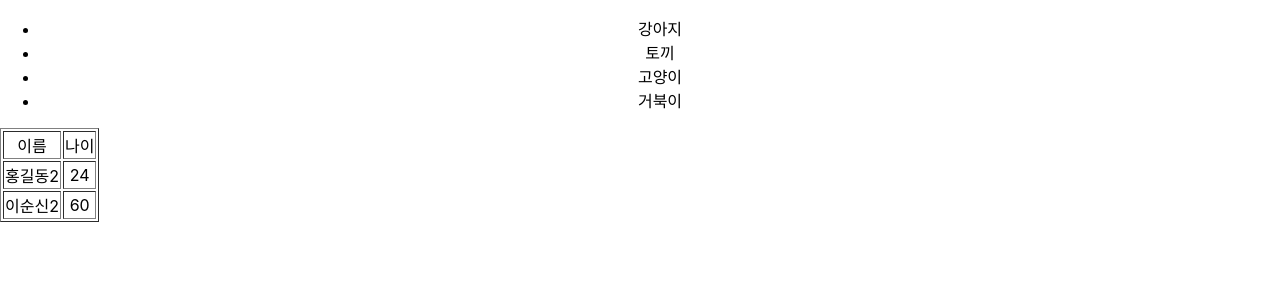
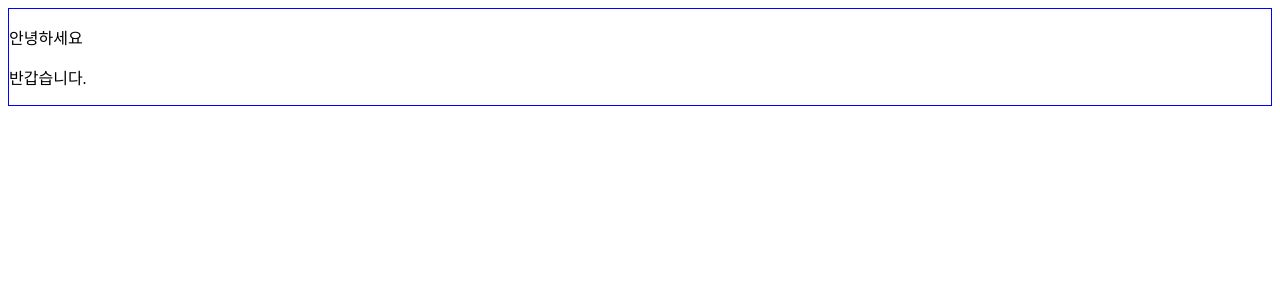
Before and after one commit to borgssam/YS_JAVA01_REACT, a React (Create React App) app: page / in a window 1280 px wide. Shown: the top 300 px of the page. Built offline with nearby package versions, Linux system fonts and the light colour scheme.

Commit message:
4장 리액트기본 => 3.컴포넌트사용방법02

```diff
--- a/src/App.css
+++ /dev/null
@@ -1,46 +0,0 @@
-.App {
-  text-align: center;
-}
-
-.App-logo {
-  height: 40vmin;
-  pointer-events: none;
-}
-
-
-@media (prefers-reduced-motion: no-preference) {
-  .App-logo {
-    animation: App-logo-spin infinite 20s linear;
-  }
-}
-
-
-.App-header {
-  background-color: #282c34;
-  min-height: 100vh;
-  display: flex;
-  flex-direction: column;
-  align-items: center;
-  justify-content: center;
-  font-size: calc(10px + 2vmin);
-  color: white;
-}
-
-.App-link {
-  color: #61dafb;
-}
-
-@keyframes App-logo-spin {
-  from {
-    transform: rotate(0deg);
-  }
-  to {
-    transform: rotate(360deg);
-  }
-}
-
-a{
-  text-decoration: none;
-  background-color:yellow;
-  font-size:40px;
-}
--- a/src/App.js
+++ b/src/App.js
@@ -1,42 +1,12 @@
-import logo from './logo.svg';
-import './App.css';
-function Ul(){
+
+export function App2(){
+  const divStyle = {
+    border: '1px solid blue'
+  }
   return (
-    <ul>
-      <li>강아지</li>
-      <li>토끼</li>
-      <li>고양이</li>
-      <li>거북이</li>
-    </ul>
-  );
-}
-function Table(){
-  return (
-    <table border='1px'>
-      <tr>
-        <td>이름</td>
-        <td>나이</td>
-      </tr>
-      <tr>
-        <td>홍길동2</td>
-        <td>24</td>
-      </tr>
-      <tr>
-        <td>이순신2</td>
-        <td>60</td>
-      </tr>
-    </table>
-
-  );
-}
-function App() {
-  return (
-    <div className="App">
-      <Ul></Ul>
-      <Table></Table>
-
+    <div style={divStyle}>
+    <p>안녕하세요</p>
+    <p>반갑습니다.</p>
     </div>
   );
 }
-
-export default App;
--- a/src/index.css
+++ /dev/null
@@ -1,13 +0,0 @@
-body {
-  margin: 0;
-  font-family: -apple-system, BlinkMacSystemFont, 'Segoe UI', 'Roboto', 'Oxygen',
-    'Ubuntu', 'Cantarell', 'Fira Sans', 'Droid Sans', 'Helvetica Neue',
-    sans-serif;
-  -webkit-font-smoothing: antialiased;
-  -moz-osx-font-smoothing: grayscale;
-}
-
-code {
-  font-family: source-code-pro, Menlo, Monaco, Consolas, 'Courier New',
-    monospace;
-}
--- a/src/index.js
+++ b/src/index.js
@@ -1,17 +1,41 @@
-import React from 'react';
 import ReactDOM from 'react-dom/client';
-import './index.css';
-import App from './App';
-import reportWebVitals from './reportWebVitals';
+import {App2} from './App';
+// const App = ()=>{
+//   return (
+//     <p>안녕하세요</p>
+//   );
+// }
+
+// function App(){
+//   const divStyle = {
+//     border: '1px solid blue'
+//   }
+//   return (
+//     <div style={divStyle}>
+//     <p>안녕하세요</p>
+//     <p>반갑습니다.</p>
+//     </div>
+//   );
+// }
 
 const root = ReactDOM.createRoot(document.getElementById('root'));
 root.render(
-  <React.StrictMode>
-    <App />
-  </React.StrictMode>
+  <>
+    <App2/>
+  </>
 );
 
-// If you want to start measuring performance in your app, pass a function
-// to log results (for example: reportWebVitals(console.log))
-// or send to an analytics endpoint. Learn more: https://bit.ly/CRA-vitals
-reportWebVitals();
+// import React from 'react';
+// import ReactDOM from 'react-dom/client';
+// import './index.css';
+// import App from './App';
+// import reportWebVitals from './reportWebVitals';
+
+// const root = ReactDOM.createRoot(document.getElementById('root'));
+// root.render(
+//   <React.StrictMode>
+//     <App />
+//   </React.StrictMode>
+// );
+
+// reportWebVitals();
--- a/src/reportWebVitals.js
+++ /dev/null
@@ -1,13 +0,0 @@
-const reportWebVitals = onPerfEntry => {
-  if (onPerfEntry && onPerfEntry instanceof Function) {
-    import('web-vitals').then(({ getCLS, getFID, getFCP, getLCP, getTTFB }) => {
-      getCLS(onPerfEntry);
-      getFID(onPerfEntry);
-      getFCP(onPerfEntry);
-      getLCP(onPerfEntry);
-      getTTFB(onPerfEntry);
-    });
-  }
-};
-
-export default reportWebVitals;
```
Also changed, not shown: src/setupTests.js (deleted, +0 -5 lines), src/logo.svg (deleted), 1 other file (tests, documents, lock files or other folders).
